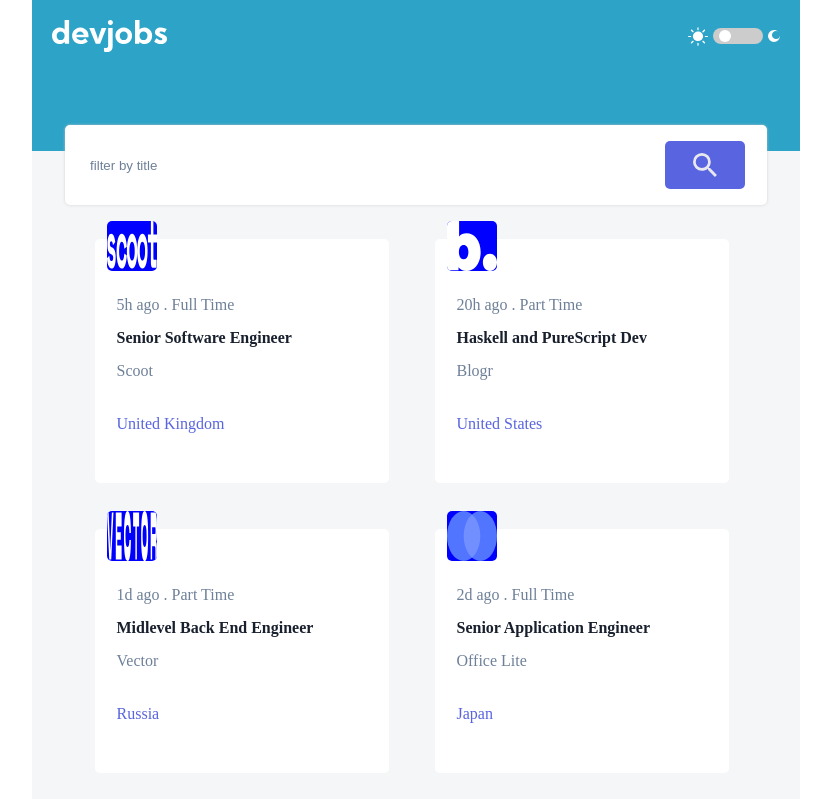
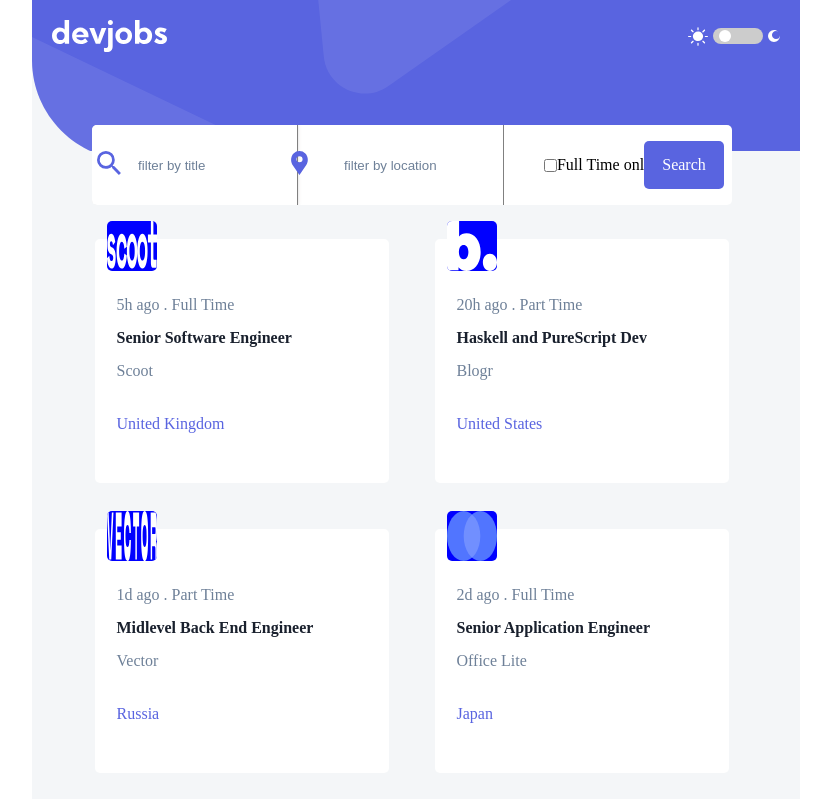
Before and after one commit to Zahra-Alanchari/DevJobs-project, a React app: page / in a window 1280 px wide. Shown: the top 799 px of the page, without its empty margins (224-1055 px from the left). Built offline with nearby package versions, Linux system fonts and the light colour scheme; data requests are answered from the project's data file.

Commit message:
implemented responsive design for desktop

```diff
--- a/package.json
+++ b/package.json
@@ -37,6 +37,7 @@
     "babel-loader": "^9.1.3",
     "babel-plugin-styled-components": "^2.1.4",
     "eslint": "^9.6.0",
+    "file-loader": "^6.2.0",
     "html-webpack-plugin": "^5.6.0",
     "react-refresh": "^0.14.2",
     "typescript": "^5.5.3",
--- a/src/components/Header.jsx
+++ b/src/components/Header.jsx
@@ -4,22 +4,28 @@ import SunIcon from "../icon/SunIcon";
 import LogoIcon from "../icon/LogoIcon";
 import ToggleIcon from "../icon/ToggleIcon";
 import styled from "styled-components";
+import bgPatternHeader from '../assets/mobile/bg-pattern-header.svg';
+import tbPatternHeader from '../assets/tablet/bg-pattern-header.svg';
+import dsPatternHeader from '../assets/desktop/bg-pattern-header.svg'
+
 const Head = styled.div`
   height: 136px;
   width: 375px;
   margin: 0 auto;
-  background-color: #2ca3c7;
-  /* background-image: url("../assets/mobile/bg-pattern-header.svg"); */
+  /* background-color: #2ca3c7; */
+  background-image: url(${bgPatternHeader});
   @media screen and (min-width: 768px) {
-    /* background-image: url("../assets/mobile/bg-pattern-header.svg"); */
+    background-image: url(${tbPatternHeader});
+    background-color: rgb(244, 246, 248);
     width: 768px;
     height: 160px;
   }
   @media screen and (min-width: 1440px) {
-    /* background-image: url("../assets/mobile/bg-pattern-header.svg"); */
+    background-image:url(${dsPatternHeader}) ;
     width: 1440px;
     height: 162px;
   }
+
 `;
 
 const HeaderIcon = styled.div`
--- a/src/components/InputText.jsx
+++ b/src/components/InputText.jsx
@@ -15,22 +15,50 @@ const TextBtn = styled.input`
   left: 22px;
   z-index: 1;
   &::placeholder {
-    padding-left: 12px;
+    padding-left: 18px;
     color: #6e8098;
   }
-  &[placeholder]{
+  &[placeholder] {
     color: black;
-    padding-left: 13px;
+    padding-left: 28px;
   }
-  @media screen and (min-width: 768px){
-    width: 689px;
+  @media screen and (min-width: 768px) {
+    width: 190px;
     height: 80px;
+    position: static;
+    border-radius: 0;
+    top: 0;
     left: 33px;
+    border-right: 1px solid gray;
   }
-  @media screen and (min-width: 1440px){
-    width: 1110px;
+  @media screen and (min-width: 1440px) {
+    width: 350px;
     height: 80px;
     left: 145px;
+  }
+`;
+const LocBtn = styled.input`
+  display: none;
+  border-radius: 5px;
+  &::placeholder {
+    padding-left: 18px;
+    color: #6e8098;
+  }
+  &[placeholder] {
+    color: black;
+    padding-left: 28px;
+  }
+  @media screen and (min-width: 768px) {
+    display: inline-block;
+    width: 190px;
+    height: 80px;
+    top: 0;
+    border-right: 1px solid gray;
+    border-radius: 0;
+  }
+  @media screen and (min-width: 1440px) {
+    width: 350px;
+    height: 80px;
   }
 `;
 const SearchIconbtn = styled.div`
@@ -45,14 +73,64 @@ const SearchIconbtn = styled.div`
   justify-content: center;
   align-items: center;
   border-radius: 5px;
-  @media screen and (min-width: 768px){
+  cursor: pointer;
+  & span:last-child {
+    display: none;
+    @media screen and (min-width: 768px) {
+      display: inline-block;
+      color: white;
+    }
+  }
+  & span:first-child {
+    @media screen and (min-width: 768px) {
+      display: none;
+    }
+  }
+  @media screen and (min-width: 768px) {
     width: 80px;
     height: 48px;
+    right: 76px;
   }
-  @media screen and (min-width: 1440px){
+  @media screen and (min-width: 1440px) {
     width: 123px;
     height: 48px;
     right: 187px;
+  }
+`;
+
+const InputContainer = styled.div`
+  & input + label {
+    display: none;
+    margin-right: 40px;
+    @media screen and (min-width: 768px) {
+      background-color: white;
+      width: 240px;
+      height: 80px;
+      display: flex;
+      align-items: center;
+      justify-content: center;
+    }
+    @media screen and (min-width: 1440px) {
+      width: 415px;
+    }
+  }
+  @media screen and (min-width: 768px) {
+    width: 640px;
+    height: 80px;
+    border-radius: 5px;
+    background-color: white;
+    position: absolute;
+    top: -26px;
+    left: 60px;
+    display: flex;
+    justify-content: center;
+    align-items: center;
+    overflow: hidden;
+  }
+  @media screen and (min-width: 1440px) {
+    width: 1110px;
+    height: 80px;
+    left: 170px;
   }
 `;
 
@@ -66,17 +144,27 @@ export default function InputText() {
 
   return (
     <div>
+      <InputContainer>
         <TextBtn
           onChange={handleChange}
           type="text"
           placeholder="filter by title"
           value={inputContent}
         ></TextBtn>
+        <LocBtn type="text" placeholder="filter by location"></LocBtn>
+        <label>
+          <input type="checkbox" />
+          Full Time only
+        </label>
       <div>
         <FilterIcon />
       </div>
+      </InputContainer>
       <SearchIconbtn>
+        <span>
           <SearchIcon />
+        </span>
+        <span>Search</span>
       </SearchIconbtn>
     </div>
   );
--- a/src/components/Item.jsx
+++ b/src/components/Item.jsx
@@ -69,6 +69,7 @@ const Item = () => {
   const selectedData = useSelector((state) => state.job.input);
   function handleClick(e) {
     const target = e.target.id;
+    // e.stopPropgation()
     dispatch(updateSelectedId(target));
   }
 
--- a/src/components/Main.jsx
+++ b/src/components/Main.jsx
@@ -28,7 +28,7 @@ const MainBody = styled.div`
   }
   @media screen and (min-width: 1440px) {
     width: 1440px;
-    background-color: red;
+    /* background-color: red; */
   }
 `;
 
--- a/src/icon/FilterIcon.jsx
+++ b/src/icon/FilterIcon.jsx
@@ -7,17 +7,50 @@ const FilterBtn = styled.svg`
   top: 5px;
   right: 110px;
   z-index: 2;
+  @media screen and (min-width: 768px) {
+    display: none;
+  }
+`;
+const SearchBtn = styled.svg`
+  width: 30px;
+  position: absolute;
   display: none;
+  @media screen and (min-width: 768px) {
+    display: inline-block;
+    top: 26px;
+    left: 5px;
+    z-index: 2;
+  }
+`;
+const LocationBtn = styled.svg`
+  width: 30px;
+  position: absolute;
+  display: none;
+  @media screen and (min-width: 768px) {
+    display: inline-block;
+    top: 26px;
+    left: 199px;
+    z-index: 2;
+  }
 `;
 export default function FilterIcon() {
-
   return (
-    <div >
-      <FilterBtn
-        width="20"
-        height="20"
-        xmlns="http://www.w3.org/2000/svg"
-      >
+    <div>
+      <SearchBtn width="24" height="24" xmlns="http://www.w3.org/2000/svg">
+        <path
+          d="M17.112 15.059h-1.088l-.377-.377a8.814 8.814 0 002.15-5.784A8.898 8.898 0 008.898 0 8.898 8.898 0 000 8.898a8.898 8.898 0 008.898 8.899c2.211 0 4.23-.808 5.784-2.143l.377.377v1.081l6.845 6.832 2.04-2.04-6.832-6.845zm-8.214 0A6.16 6.16 0 118.9 2.737a6.16 6.16 0 010 12.322z"
+          fill="#5964E0"
+          fill-rule="nonzero"
+        />
+      </SearchBtn>
+      <LocationBtn width="17" height="24" xmlns="http://www.w3.org/2000/svg">
+        <path
+          d="M14.358 2.451A8.3 8.3 0 008.448 0a8.3 8.3 0 00-5.911 2.451c-2.922 2.925-3.285 8.427-.786 11.76l6.697 9.683 6.687-9.669c2.508-3.347 2.145-8.85-.777-11.774zm-5.833 8.894a3.057 3.057 0 01-3.051-3.054 3.057 3.057 0 013.05-3.055 3.057 3.057 0 013.052 3.055 3.057 3.057 0 01-3.051 3.054z"
+          fill="#5964E0"
+          fill-rule="nonzero"
+        />
+      </LocationBtn>
+      <FilterBtn width="20" height="20" xmlns="http://www.w3.org/2000/svg">
         <path
           d="M19.108 0H.86a.86.86 0 00-.764.455.833.833 0 00.068.884l6.685 9.202.007.01c.242.32.374.708.375 1.107v7.502a.825.825 0 00.248.594.865.865 0 00.942.18l3.756-1.4c.337-.1.56-.41.56-.784v-6.092c0-.399.132-.787.375-1.108l.007-.009 6.685-9.202c.19-.26.217-.6.068-.884A.86.86 0 0019.108 0z"
           fill="#6E8098"
--- a/webpack/webpack.common.js
+++ b/webpack/webpack.common.js
@@ -22,6 +22,19 @@ module.exports = {
         test: /\.css$/,
         use: ["style-loader", "css-loader"],
       },
+      {
+        test: /\.(png|jpe?g|gif|svg)$/i,
+        use: [
+          {
+            loader: "file-loader",
+            options: {
+              name: "[path][name].[ext]",
+              context: path.resolve(__dirname, "..", "src"), // Ensure the context is set correctly
+              outputPath: "assets/", // Customize the output path if necessary
+            },
+          },
+        ],
+      }
     ],
   },
   output: {
```
Also changed, not shown: 2 other files (tests, documents, lock files or other folders). Lines whose indentation alone changed are shown as unchanged.
